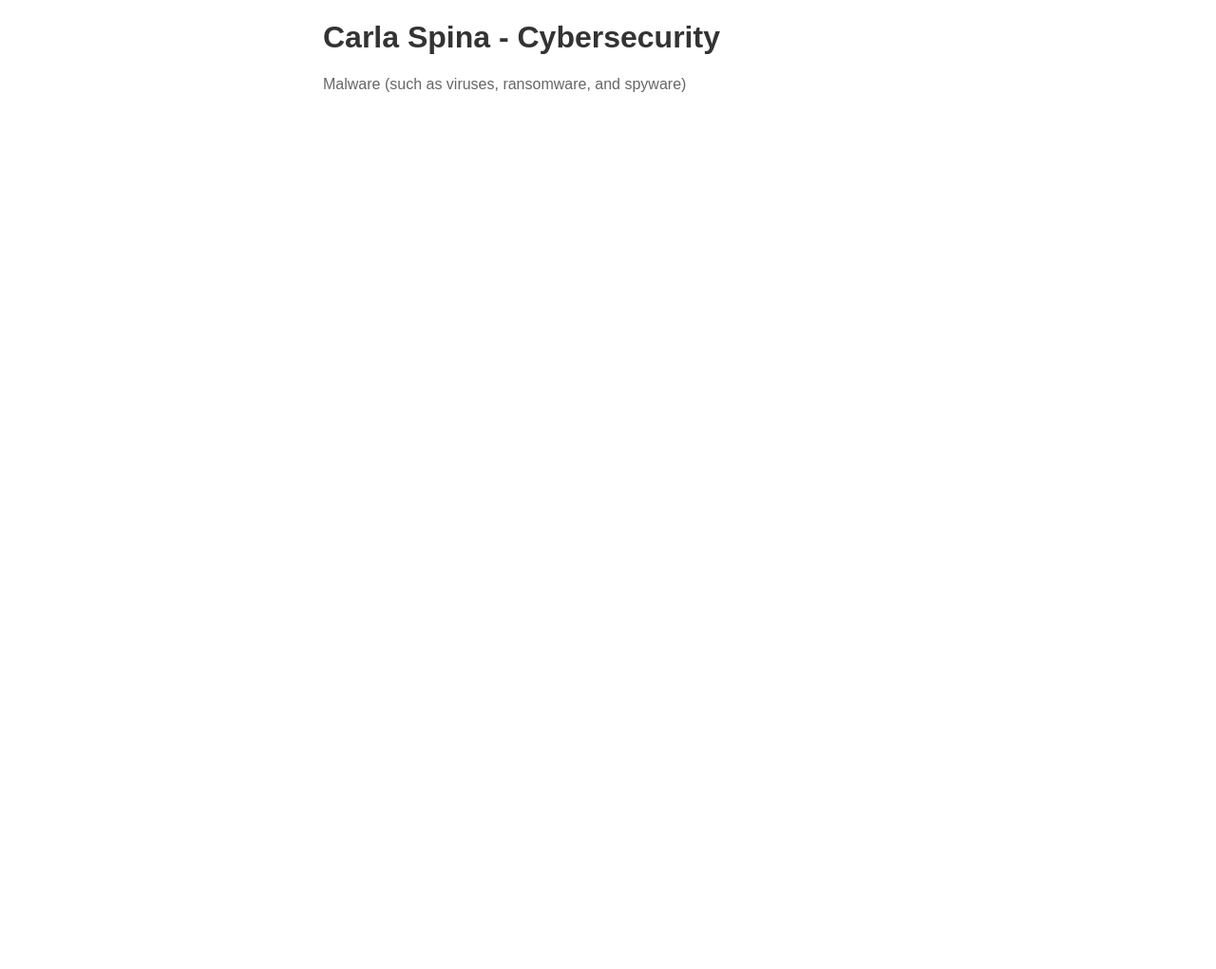
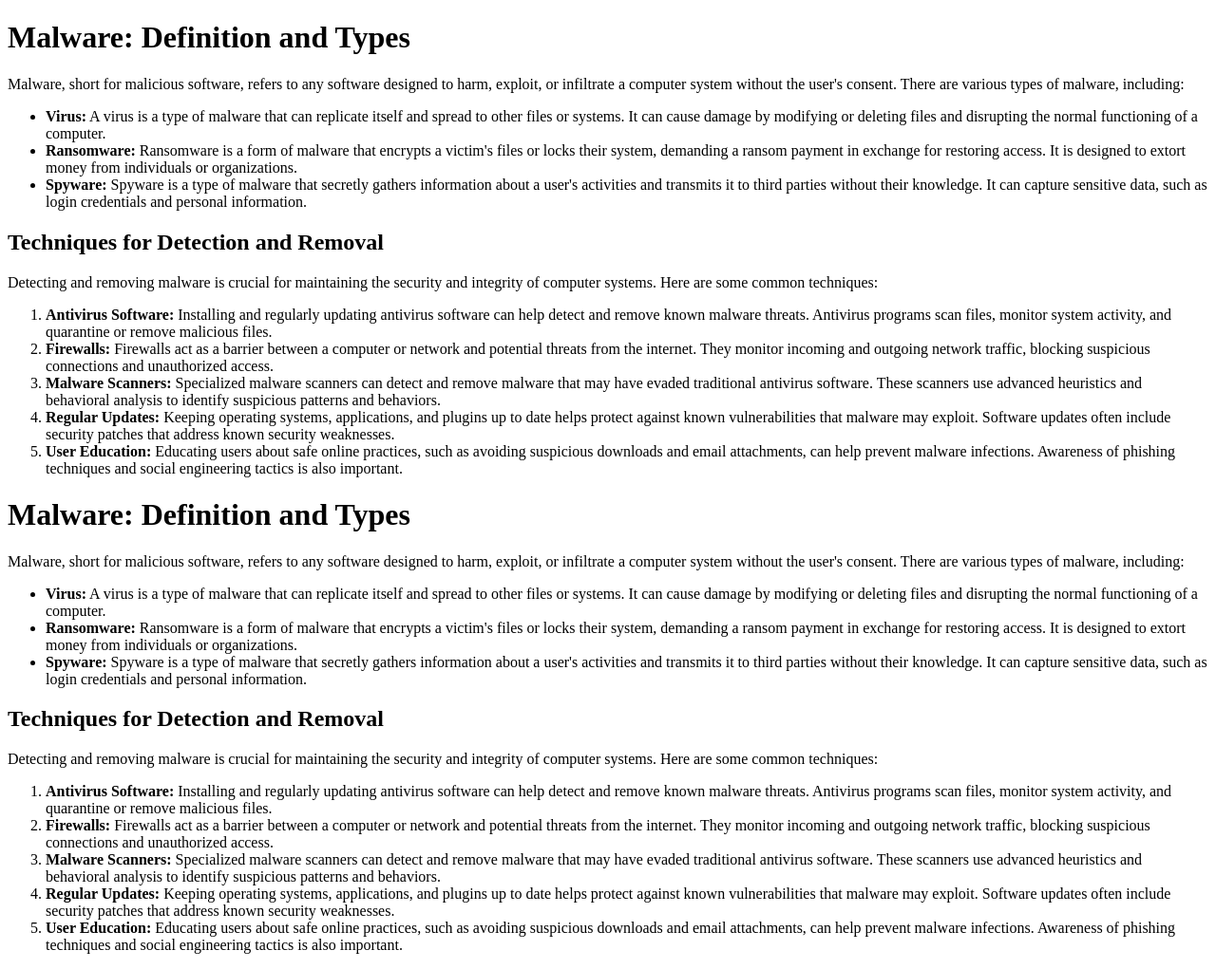
Before and after one commit to blacktulip99/portfoliocarlaspina, a plain HTML site: page pagina_malware.html in a window 1280 px wide. Shown: the whole page at 95% size. Before the commit the page ends 800 px from the top, so only its background shows below. Drawn offline with Linux system fonts and the light colour scheme.

Commit message:
pagina_malware.html

```diff
--- a/pagina_malware.html
+++ b/pagina_malware.html
@@ -1,43 +1,53 @@
 <!DOCTYPE html>
 <html>
 <head>
-  <meta name="viewport" content="width=device-width, initial-scale=1.0">
-  <title>Carla Spina - Cybersecurity</title>
-  <style>
-    body {
-      font-family: Arial, sans-serif;
-      margin: 20px;
-    }
-
-    h1 {
-      color: #333;
-    }
-
-    p {
-      color: #666;
-    }
-
-    .container {
-      max-width: 600px;
-      margin: 0 auto;
-    }
-
-    /* Responsive styles */
-    @media (max-width: 480px) {
-      body {
-        margin: 10px;
-      }
-
-      .container {
-        max-width: 100%;
-        padding: 0 10px;
-      }
-    }
-  </style>
+  <title>Malware Description and Detection</title>
 </head>
 <body>
-  <div class="container">
-    <h1>Carla Spina - Cybersecurity</h1>
-    <p>Malware (such as viruses, ransomware, and spyware)</p>
+  <h1>Malware: Definition and Types</h1>
+  <p>Malware, short for malicious software, refers to any software designed to harm, exploit, or infiltrate a computer system without the user's consent. There are various types of malware, including:</p>
+  <ul>
+    <li><strong>Virus:</strong> A virus is a type of malware that can replicate itself and spread to other files or systems. It can cause damage by modifying or deleting files and disrupting the normal functioning of a computer.</li>
+    <li><strong>Ransomware:</strong> Ransomware is a form of malware that encrypts a victim's files or locks their system, demanding a ransom payment in exchange for restoring access. It is designed to extort money from individuals or organizations.</li>
+    <li><strong>Spyware:</strong> Spyware is a type of malware that secretly gathers information about a user's activities and transmits it to third parties without their knowledge. It can capture sensitive data, such as login credentials and personal information.</li>
+  </ul>
 
-</div>
+  <h2>Techniques for Detection and Removal</h2>
+  <p>Detecting and removing malware is crucial for maintaining the security and integrity of computer systems. Here are some common techniques:</p>
+  <ol>
+    <li><strong>Antivirus Software:</strong> Installing and regularly updating antivirus software can help detect and remove known malware threats. Antivirus programs scan files, monitor system activity, and quarantine or remove malicious files.</li>
+    <li><strong>Firewalls:</strong> Firewalls act as a barrier between a computer or network and potential threats from the internet. They monitor incoming and outgoing network traffic, blocking suspicious connections and unauthorized access.</li>
+    <li><strong>Malware Scanners:</strong> Specialized malware scanners can detect and remove malware that may have evaded traditional antivirus software. These scanners use advanced heuristics and behavioral analysis to identify suspicious patterns and behaviors.</li>
+    <li><strong>Regular Updates:</strong> Keeping operating systems, applications, and plugins up to date helps protect against known vulnerabilities that malware may exploit. Software updates often include security patches that address known security weaknesses.</li>
+    <li><strong>User Education:</strong> Educating users about safe online practices, such as avoiding suspicious downloads and email attachments, can help prevent malware infections. Awareness of phishing techniques and social engineering tactics is also important.</li>
+  </ol>
+
+</body>
+</html>
+
+<!DOCTYPE html>
+<html>
+<head>
+  <title>Malware Description and Detection</title>
+</head>
+<body>
+  <h1>Malware: Definition and Types</h1>
+  <p>Malware, short for malicious software, refers to any software designed to harm, exploit, or infiltrate a computer system without the user's consent. There are various types of malware, including:</p>
+  <ul>
+    <li><strong>Virus:</strong> A virus is a type of malware that can replicate itself and spread to other files or systems. It can cause damage by modifying or deleting files and disrupting the normal functioning of a computer.</li>
+    <li><strong>Ransomware:</strong> Ransomware is a form of malware that encrypts a victim's files or locks their system, demanding a ransom payment in exchange for restoring access. It is designed to extort money from individuals or organizations.</li>
+    <li><strong>Spyware:</strong> Spyware is a type of malware that secretly gathers information about a user's activities and transmits it to third parties without their knowledge. It can capture sensitive data, such as login credentials and personal information.</li>
+  </ul>
+
+  <h2>Techniques for Detection and Removal</h2>
+  <p>Detecting and removing malware is crucial for maintaining the security and integrity of computer systems. Here are some common techniques:</p>
+  <ol>
+    <li><strong>Antivirus Software:</strong> Installing and regularly updating antivirus software can help detect and remove known malware threats. Antivirus programs scan files, monitor system activity, and quarantine or remove malicious files.</li>
+    <li><strong>Firewalls:</strong> Firewalls act as a barrier between a computer or network and potential threats from the internet. They monitor incoming and outgoing network traffic, blocking suspicious connections and unauthorized access.</li>
+    <li><strong>Malware Scanners:</strong> Specialized malware scanners can detect and remove malware that may have evaded traditional antivirus software. These scanners use advanced heuristics and behavioral analysis to identify suspicious patterns and behaviors.</li>
+    <li><strong>Regular Updates:</strong> Keeping operating systems, applications, and plugins up to date helps protect against known vulnerabilities that malware may exploit. Software updates often include security patches that address known security weaknesses.</li>
+    <li><strong>User Education:</strong> Educating users about safe online practices, such as avoiding suspicious downloads and email attachments, can help prevent malware infections. Awareness of phishing techniques and social engineering tactics is also important.</li>
+  </ol>
+
+</body>
+</html>
```
